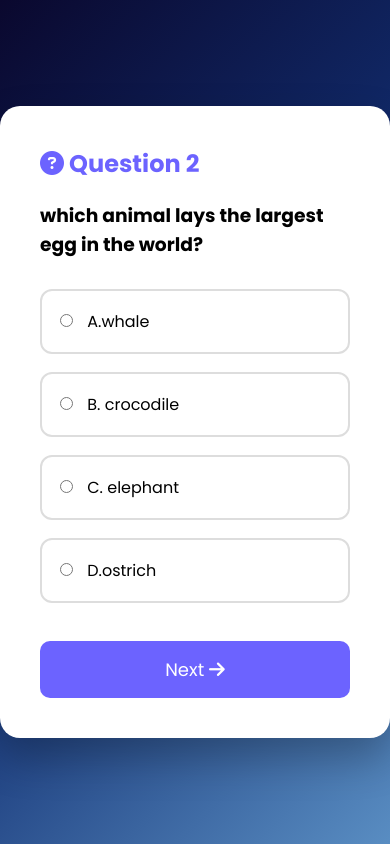
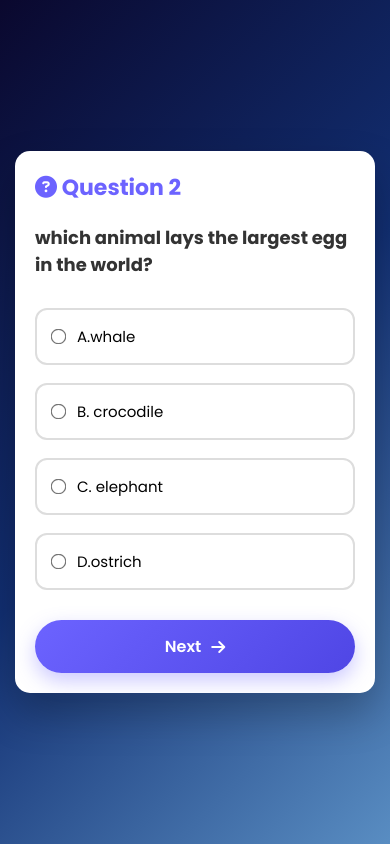
Before and after one commit to himanigm/flask-quiz-app, a Flask app: page /quiz in a window 390 px wide. Run offline with Flask 3, Linux system fonts and the light colour scheme; the visitor is signed in with stand-in values (Sample User, id 1); some libraries are stand-ins or nearby versions.

Commit message:
Improved UI and added responsive design

```diff
--- a/static/style.css
+++ b/static/style.css
@@ -1,13 +1,39 @@
+/* ==========================
+   GOOGLE FONT & RESET
+========================== */
+
 *{
     margin:0;
     padding:0;
     box-sizing:border-box;
-    font-family: 'Poppins', sans-serif;
+    font-family:'Poppins',sans-serif;
 }
+
+:root{
+
+    --primary:#6C63FF;
+    --primary-hover:#5848f5;
+    --secondary:#4F46E5;
+
+    --background-1:#0a082e;
+    --background-2:#122f72;
+    --background-3:#598dc2;
+
+    --card:#ffffff;
+    --text:#333;
+    --light-text:#666;
+
+    --shadow:0 20px 40px rgba(0,0,0,.25);
+
+}
+
+/* ==========================
+   BODY
+========================== */
 
 body{
 
-    height:100vh;
+    min-height:100vh;
 
     display:flex;
 
@@ -15,18 +41,142 @@ body{
 
     align-items:center;
 
+    padding:20px;
+
     background:linear-gradient(
         135deg,
-        #0a082e,
-        #122f72,
-        #598dc2
+        var(--background-1),
+        var(--background-2),
+        var(--background-3)
     );
 
 }
 
+/* ==========================
+   HOME PAGE
+========================== */
+
 .home-card{
 
-    width:420px;
+    width:100%;
+    max-width:450px;
+
+    background:var(--card);
+
+    padding:40px;
+
+    border-radius:20px;
+
+    text-align:center;
+
+    box-shadow:var(--shadow);
+
+}
+
+.home-card h1{
+
+    font-size:38px;
+
+    color:var(--text);
+
+}
+
+.home-card p{
+
+    margin-top:20px;
+
+    color:var(--light-text);
+
+    line-height:1.7;
+
+}
+a{
+    text-decoration: none;
+}
+
+/* ==========================
+   BUTTONS
+========================== */
+
+.start-btn,
+.next-btn,
+.play-btn{
+
+    display:flex;
+
+    justify-content:center;
+
+    align-items:center;
+
+    gap:10px;
+
+    margin:30px auto 0;
+
+    width:100%;
+    max-width:250px;
+    text-decoration:none;
+    padding:15px;
+
+    border:none;
+
+    border-radius:50px;
+
+    background:linear-gradient(
+        135deg,
+        var(--primary),
+        var(--secondary)
+    );
+
+    color:white;
+
+    font-size:17px;
+
+    font-weight:600;
+
+    cursor:pointer;
+
+    transition:.3s;
+
+    box-shadow:0 8px 20px rgba(108,99,255,.35);
+
+}
+
+.start-btn:hover,
+.next-btn:hover,
+.play-btn:hover{
+
+    transform:translateY(-4px);
+
+    background:linear-gradient(
+        135deg,
+        var(--primary-hover),
+        #4338CA
+    );
+
+    box-shadow:0 12px 30px rgba(108,99,255,.45);
+
+}
+
+.play-btn i{
+
+    transition:.4s;
+
+}
+
+.play-btn:hover i{
+
+    transform:rotate(180deg);
+
+}
+
+/* ==========================
+   QUIZ PAGE
+========================== */
+
+.quiz-card{
+
+    width:100%;
+    max-width:700px;
 
     background:white;
 
@@ -34,76 +184,13 @@ body{
 
     border-radius:20px;
 
-    text-align:center;
-
-    box-shadow:0 20px 40px rgba(0,0,0,.25);
-
-}
-
-.home-card h1{
-
-    font-size:38px;
-
-    color:#333;
-
-}
-
-.home-card p{
-
-    margin-top:20px;
-
-    color:#6a6969;
-
-    line-height:1.6;
-
-}
-
-.start-btn{
-
-    margin-top:35px;
-
-    padding:15px 45px;
-
-    border:none;
-
-    border-radius:10px;
-
-    background:#6865be;
-
-    color:white;
-
-    font-size:18px;
-
-    cursor:pointer;
-
-    transition:.3s;
-
-}
-
-.start-btn:hover{
-
-    transform:translateY(-4px);
-
-    background:#5848f5;
-
-}
-.quiz-card{
-
-    width:650px;
-
-    background:white;
-
-    padding:40px;
-
-    border-radius:20px;
-
-    box-shadow:0 20px 40px rgba(0,0,0,.25);
+    box-shadow:var(--shadow);
 
 }
 
 .quiz-card h2{
 
-    color:#6C63FF;
+    color:var(--primary);
 
     margin-bottom:20px;
 
@@ -113,11 +200,21 @@ body{
 
     margin-bottom:30px;
 
+    color:var(--text);
+
 }
+
+/* ==========================
+   OPTIONS
+========================== */
 
 .option{
 
-    display:block;
+    display:flex;
+
+    align-items:center;
+
+    gap:12px;
 
     padding:18px;
 
@@ -135,56 +232,56 @@ body{
 
 .option:hover{
 
-    border-color:#6C63FF;
+    border-color:var(--primary);
 
     background:#f5f4ff;
+
+    transform:translateY(-2px);
 
 }
 
 .option input{
 
-    margin-right:10px;
+    transform:scale(1.2);
 
 }
 
-.next-btn{
+/* ==========================
+   RESULT PAGE
+========================== */
+
+.result-card{
 
     width:100%;
+    max-width:700px;
 
-    padding:15px;
+    background:white;
 
-    margin-top:20px;
+    padding:40px;
 
-    border:none;
+    border-radius:20px;
 
-    background:#6C63FF;
+    text-align:center;
 
-    color:white;
-
-    font-size:18px;
-
-    border-radius:10px;
-
-    cursor:pointer;
-
-    transition:.3s;
+    box-shadow:var(--shadow);
 
 }
 
-.next-btn:hover{
+.result-card h1{
 
-    background:#5848f5;
+    color:var(--text);
+
+    margin-bottom:10px;
 
 }
+
 .result-box{
 
     display:flex;
 
-    justify-content:space-between;
-
     gap:25px;
 
-    margin:40px 0;
+    margin:35px 0;
 
 }
 
@@ -192,23 +289,23 @@ body{
 
     flex:1;
 
-    background:#f7f8ff;
+    background:#f8f9ff;
 
     border-radius:18px;
 
-    padding:25px;
+    padding:30px;
 
     text-align:center;
 
+    transition:.3s;
+
     box-shadow:0 8px 20px rgba(0,0,0,.1);
-
-    transition:.3s;
 
 }
 
 .box:hover{
 
-    transform:translateY(-8px);
+    transform:translateY(-6px);
 
 }
 
@@ -216,7 +313,7 @@ body{
 
     font-size:35px;
 
-    color:#6C63FF;
+    color:var(--primary);
 
     margin-bottom:15px;
 
@@ -224,7 +321,7 @@ body{
 
 .box h3{
 
-    color:#666;
+    color:var(--light-text);
 
     margin-bottom:12px;
 
@@ -232,38 +329,155 @@ body{
 
 .box h2{
 
-    font-size:38px;
+    font-size:36px;
 
-    color:#333;
+    color:var(--text);
 
 }
-.play-btn{
-    display: inline-flex;
-    align-items: center;
-    justify-content: center;
-    gap: 10px;
 
-    margin-top: 25px;
-    padding: 14px 32px;
+.message{
 
-    background: linear-gradient(135deg, #6C63FF, #4F46E5);
-    color: #fff;
+    font-size:22px;
 
-    border: none;
-    border-radius: 50px;
+    font-weight:600;
 
-    font-family: 'Poppins', sans-serif;
-    font-size: 17px;
-    font-weight: 600;
+    color:var(--text);
 
-    cursor: pointer;
+    margin-bottom:20px;
 
-    box-shadow: 0 8px 20px rgba(108, 99, 255, 0.35);
+}
 
-    transition: all 0.3s ease;
+/* ==========================
+   TABLET
+========================== */
+
+@media(max-width:768px){
+
+    .home-card,
+    .quiz-card,
+    .result-card{
+
+        padding:30px;
+
+    }
+
+    .home-card h1{
+
+        font-size:32px;
+
+    }
+
+    .quiz-card h2{
+
+        font-size:28px;
+
+    }
+
+    .quiz-card h3{
+
+        font-size:22px;
+
+    }
+
+    .box h2{
+
+        font-size:30px;
+
+    }
+
 }
-.play-btn:hover{
-    transform: translateY(-4px);
-    box-shadow: 0 12px 30px rgba(108, 99, 255, 0.45);
-    background: linear-gradient(135deg, #5B52F8, #4338CA);
+
+/* ==========================
+   MOBILE
+========================== */
+
+@media(max-width:480px){
+
+    body{
+
+        padding:15px;
+
+    }
+
+    .home-card,
+    .quiz-card,
+    .result-card{
+
+        padding:20px;
+
+        border-radius:15px;
+
+    }
+
+    .home-card h1{
+
+        font-size:28px;
+
+    }
+
+    .home-card p{
+
+        font-size:15px;
+
+    }
+
+    .quiz-card h2{
+
+        font-size:22px;
+
+    }
+
+    .quiz-card h3{
+
+        font-size:18px;
+
+        line-height:1.5;
+
+    }
+
+    .option{
+
+        padding:15px;
+
+        font-size:15px;
+
+    }
+
+    .result-box{
+
+        flex-direction:column;
+
+    }
+
+    .box{
+
+        width:100%;
+
+    }
+
+    .box h2{
+
+        font-size:28px;
+
+    }
+
+    .message{
+
+        font-size:18px;
+
+    }
+
+    .start-btn,
+    .next-btn,
+    .play-btn{
+
+        width:100%;
+        max-width:none;
+
+        font-size:16px;
+
+        padding:14px;
+
+    }
+
 }
--- a/templates/quiz.html
+++ b/templates/quiz.html
@@ -4,7 +4,7 @@
 <head>
 
 <meta charset="UTF-8">
-
+<meta name="viewport" content="width=device-width, initial-scale=1.0">
 <title>Quiz</title>
 
 <link rel="preconnect" href="https://fonts.googleapis.com">
--- a/templates/result.html
+++ b/templates/result.html
@@ -1,6 +1,7 @@
 <!DOCTYPE html>
 <html>
 <head>
+    <meta name="viewport" content="width=device-width, initial-scale=1.0">
     <title>Quiz Result</title>
     <link rel="preconnect" href="https://fonts.googleapis.com">
     <link rel="preconnect" href="https://fonts.gstatic.com" crossorigin>
```
